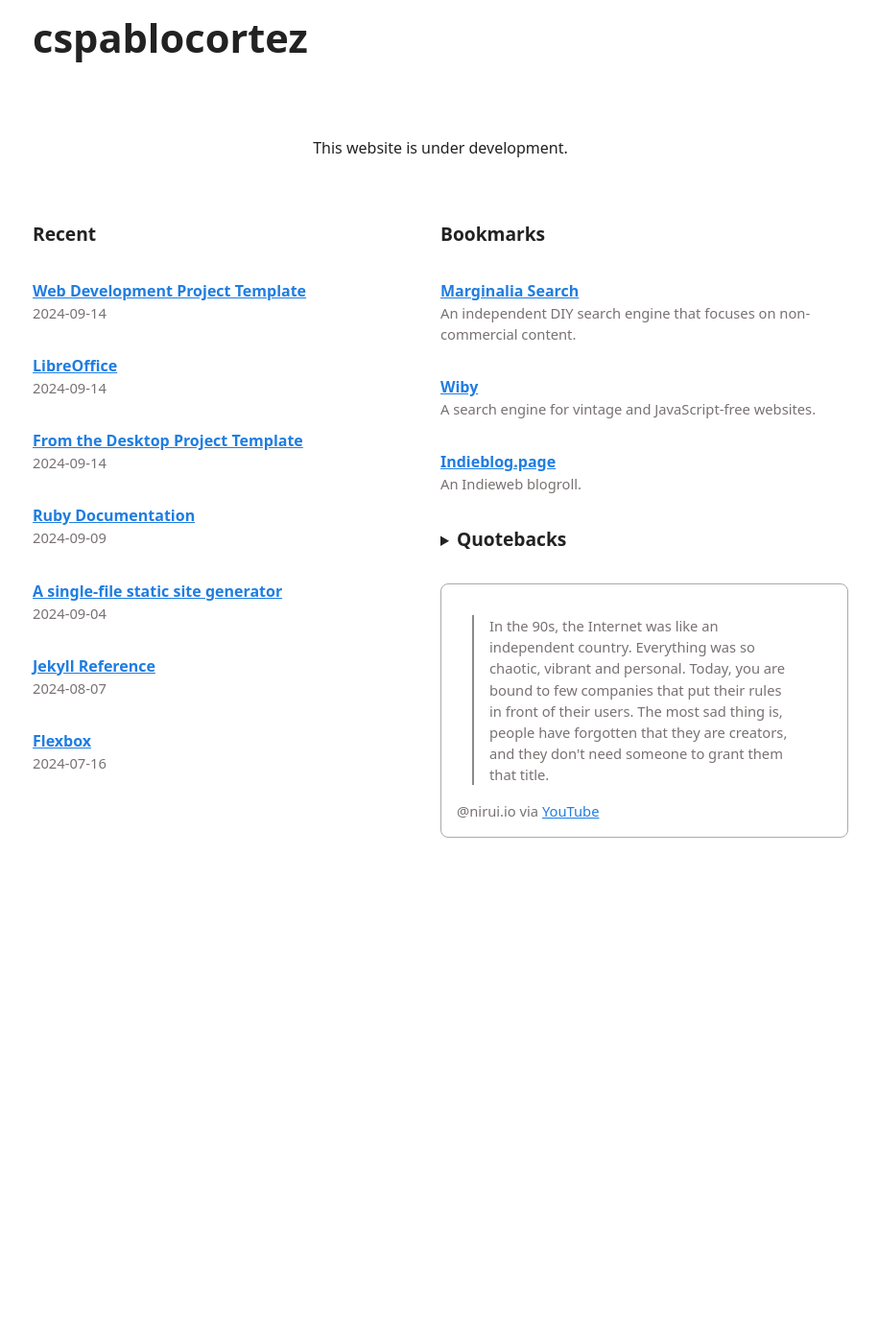
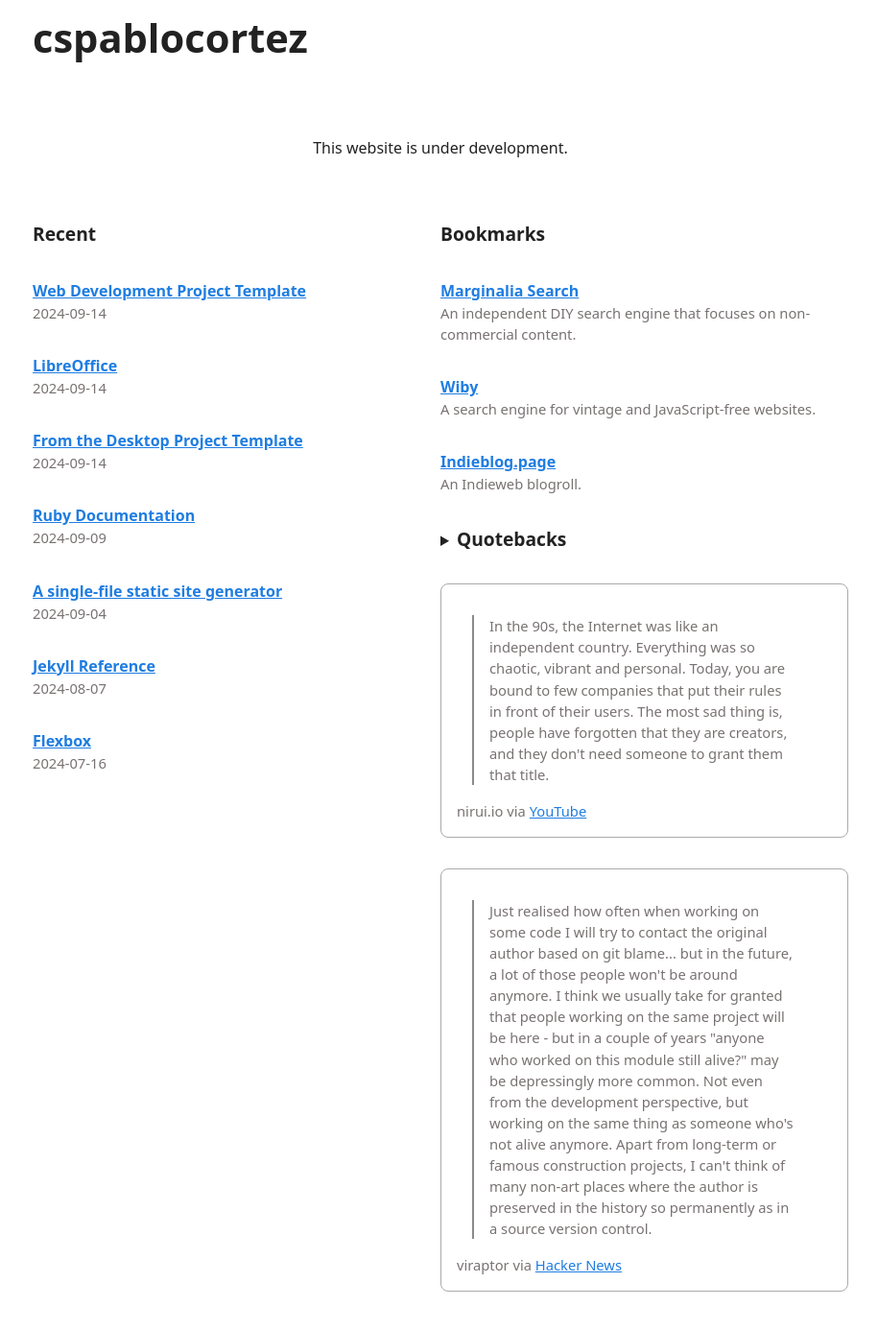
Before and after one commit to cspablocortez/cspablocortez.github.io, a Jekyll site: the page built from index.markdown, in a window 1280 px wide. Shown: the whole page at 96% size, without its empty margins (181-1096 px from the left). Built offline with Jekyll 4.4.1, drawn with Linux system fonts in a browser that asks for light colours; before the commit the page ends 913 px from its top, so only the background shows below that.

Commit message:
Data updates

```diff
--- a/_data/bookmarks.yml
+++ b/_data/bookmarks.yml
@@ -1,5 +1,5 @@
 - title: Marginalia Search
-  url: https://www.marginalia.nu
+  url: https://search.marginalia.nu
   description: >
     An independent DIY search engine that focuses on
     non-commercial content.
--- a/_data/quotebacks.yml
+++ b/_data/quotebacks.yml
@@ -1,5 +1,5 @@
 - title: "Re: The early internet is breaking - here's how the World Wide Web from the 90s on will be saved"
-  author: "@nirui.io"
+  author: "nirui.io"
   source: YouTube
   url: https://www.youtube.com/watch?v=2LzyRcLJdlg&lc=UgzgtJ-MTVIisHqz_zl4AaABAg
   text: >
@@ -11,3 +11,22 @@
     The most sad thing is, people have forgotten
     that they are creators, and they don't need someone
     to grant them that title.
+
+- title: "Re: So very sad to hear about the passing of Ruby legend Jim Weirich"
+  author: "viraptor"
+  source: Hacker News
+  url: https://news.ycombinator.com/item?id=7270512
+  text: >
+    Just realised how often when working on some code
+    I will try to contact the original author based
+    on git blame... but in the future, a lot of those
+    people won't be around anymore. I think we usually
+    take for granted that people working on the same
+    project will be here - but in a couple of years
+    "anyone who worked on this module still alive?" may
+    be depressingly more common. Not even from the development
+    perspective, but working on the same thing as someone who's
+    not alive anymore. Apart from long-term or famous
+    construction projects, I can't think of many non-art places
+    where the author is preserved in the history so permanently
+    as in a source version control.
```
